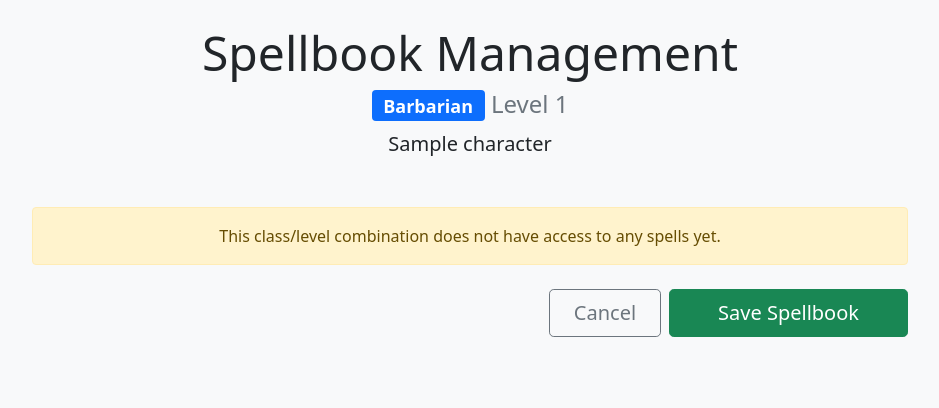
After one commit to AsteerD/DnD-character-sheet-creator, a Django app: page /character/1/spells/ in a window 1280 px wide. The commit adds this page. Shown: the top 408 px of the page, without its empty margins (170-1109 px from the left). Run offline with Django 5.2, Linux system fonts and the light colour scheme; a user stored in the database is signed in; data comes from the database, SQL or seed files in the repository; tables that the repository leaves empty hold one stand-in row (values such as "Sample post").

Commit message:
wybieranie spelli

```diff
--- a/base/forms.py
+++ b/base/forms.py
@@ -1,6 +1,6 @@
 # base/forms.py
 from django import forms
-from .models import Character, Skill, Subclass, CharacterClass
+from .models import Character, Skill, Subclass, CharacterClass, Spell
 
 class CharacterForm(forms.ModelForm):
     skills = forms.ModelMultipleChoiceField(
@@ -97,3 +97,27 @@ class CharacterForm(forms.ModelForm):
             self.fields['skills'].queryset = Skill.objects.none()
 
         print("DEBUG: skills queryset =", list(self.fields['skills'].queryset))
+
+class SpellSelectionForm(forms.ModelForm):
+    class Meta:
+        model = Character
+        fields = ['spells']
+        widgets = {
+            'spells': forms.CheckboxSelectMultiple,
+        }
+
+    def __init__(self, *args, **kwargs):
+        super().__init__(*args, **kwargs)
+        character = self.instance
+
+        if character and character.pk:
+            # Pobieramy obiekt klasy i poziom postaci
+            char_class = character.character_class
+            char_level = character.level
+
+
+            self.fields['spells'].queryset = Spell.objects.filter(
+                classspell__character_class=char_class,
+                classspell__unlock_level__lte=char_level
+            ).order_by('level', 'name').distinct()
+            self.fields['spells'].label = ""
--- a/base/templates/base/character_list.html
+++ b/base/templates/base/character_list.html
@@ -35,6 +35,7 @@
 					<td> &nbsp; {{ c.level }}</td>
 					<td><a href="{% url 'character-update' c.pk %}">Edit</a> | <a href="{% url 'character-delete' c.pk %}">Delete</a></td>
 				</tr>
+
 			{% endfor %}
 		</tbody>
 	</table>
--- /dev/null
+++ b/base/templates/base/character_spells.html
@@ -0,0 +1,90 @@
+<!DOCTYPE html>
+<html lang="en">
+<head>
+    <meta charset="UTF-8">
+    <meta name="viewport" content="width=device-width, initial-scale=1.0">
+    <title>Spellbook Management</title>
+    <link href="https://cdn.jsdelivr.net/npm/bootstrap@5.1.3/dist/css/bootstrap.min.css" rel="stylesheet">
+    <style>
+        .hover-shadow:hover {
+            background-color: #f8f9fa;
+            box-shadow: 0 .125rem .25rem rgba(0,0,0,.075)!important;
+            transition: 0.2s;
+        }
+        body { background-color: #f8f9fa; }
+    </style>
+</head>
+<body>
+
+<div class="container py-4" style="max-width: 900px;">
+
+    <div class="text-center mb-5">
+        <h1 class="display-5">Spellbook Management</h1>
+        <h4 class="text-muted">
+            <span class="badge bg-primary">{{ character.character_class.name }}</span>
+            Level {{ character.level }}
+        </h4>
+        <p class="lead">{{ character.character_name }}</p>
+    </div>
+
+    <form method="POST">
+        {% csrf_token %}
+
+        {% with known_spells=character.spells.all %}
+
+            {% regroup form.spells.field.queryset by level as spell_levels %}
+
+            {% for level_group in spell_levels %}
+                <div class="card shadow-sm mb-4">
+                    <div class="card-header bg-dark text-white d-flex justify-content-between align-items-center">
+                        <h5 class="m-0">
+                            {% if level_group.grouper == 0 %}
+                                🔮 Cantrips (0 Level)
+                            {% else %}
+                                ⚡ Level {{ level_group.grouper }} Spells
+                            {% endif %}
+                        </h5>
+                        <span class="badge bg-secondary">{{ level_group.list|length }} available</span>
+                    </div>
+
+                    <div class="card-body">
+                        <div class="row">
+                            {% for spell in level_group.list %}
+                                <div class="col-md-6 col-lg-4 mb-2">
+                                    <div class="form-check p-2 border rounded hover-shadow">
+                                        <input class="form-check-input ms-1" type="checkbox"
+                                               name="spells"
+                                               value="{{ spell.id }}"
+                                               id="spell_{{ spell.id }}"
+                                               style="transform: scale(1.2);"
+                                               {% if spell in known_spells %}checked{% endif %}>
+
+                                        <label class="form-check-label ms-2 w-100" for="spell_{{ spell.id }}" style="cursor: pointer;">
+                                            <strong>{{ spell.name }}</strong>
+                                            <div class="text-muted small">
+                                                {{ spell.school }} • {{ spell.cast_time }}
+                                            </div>
+                                        </label>
+                                    </div>
+                                </div>
+                            {% endfor %}
+                        </div>
+                    </div>
+                </div>
+            {% empty %}
+                <div class="alert alert-warning text-center">
+                    This class/level combination does not have access to any spells yet.
+                </div>
+            {% endfor %}
+
+        {% endwith %}
+
+        <div class="d-grid gap-2 d-md-flex justify-content-md-end mt-4 pb-5">
+            <a href="{% url 'character' character.id %}" class="btn btn-outline-secondary btn-lg px-4">Cancel</a>
+            <button type="submit" class="btn btn-success btn-lg px-5">Save Spellbook</button>
+        </div>
+    </form>
+</div>
+
+</body>
+</html>
--- a/base/urls.py
+++ b/base/urls.py
@@ -1,5 +1,5 @@
 from django.urls import path # pyright: ignore[reportMissingModuleSource]
-from .views import CharacterList, CharacterDetail, CharacterCreate, CharacterUpdate, CharacterDelete, CharacterDelete, CustomLoginView, RegisterPage
+from .views import CharacterList, CharacterDetail, CharacterCreate, CharacterUpdate, CharacterDelete, CharacterDelete, CustomLoginView, RegisterPage, character_spells
 from django.contrib.auth.views import LogoutView
 
 from base import views
@@ -17,4 +17,5 @@ urlpatterns = [
     path('character-update/<int:pk>/', CharacterUpdate.as_view(), name='character-update'),
     path('character-delete/<int:pk>/', CharacterDelete.as_view(), name='character-delete'),
     path("ajax/subclasses/", views.subclasses_for_class, name="subclasses_for_class"),
+    path('character/<int:pk>/spells/', character_spells, name='character_spells'),
 ]
--- a/base/views.py
+++ b/base/views.py
@@ -2,12 +2,13 @@ from django.views.generic.list import ListView # type: ignore
 from django.views.generic.detail import DetailView # type: ignore
 from django.views.generic.edit import CreateView, UpdateView, DeleteView, FormView # type: ignore
 from django.urls import reverse_lazy # type: ignore
-from django.shortcuts import render, redirect # type: ignore
+from django.shortcuts import render, redirect, get_object_or_404 # type: ignore
 from django.contrib.auth.views import LoginView
 from django.contrib.auth.mixins import LoginRequiredMixin
 from django.contrib.auth.forms import UserCreationForm
 from django.contrib.auth import login
-from .forms import CharacterForm
+from .forms import CharacterForm, SpellSelectionForm
+from django.contrib.auth.decorators import login_required
 
 from .models import Character, Background, CharacterClass, Skill
 
@@ -164,3 +165,22 @@ def skills_for_class(request):
     except CharacterClass.DoesNotExist:
         data = []
     return JsonResponse(data, safe=False)
+
+@login_required
+def character_spells(request, pk):
+    # Get character only if it belongs to the current user
+    character = get_object_or_404(Character, pk=pk, user=request.user)
+
+    if request.method == 'POST':
+        form = SpellSelectionForm(request.POST, instance=character)
+        if form.is_valid():
+            form.save()
+            return redirect('character', pk=character.pk)
+    else:
+        form = SpellSelectionForm(instance=character)
+
+    context = {
+        'form': form,
+        'character': character
+    }
+    return render(request, 'base/character_spells.html', context)
```
Also changed, not shown: base/models.py (+81 -142 lines), base/templates/base/character.html (+14 -0 lines), base/migrations/0013_remove_character_experience_points_minimum_and_more.py (added).
